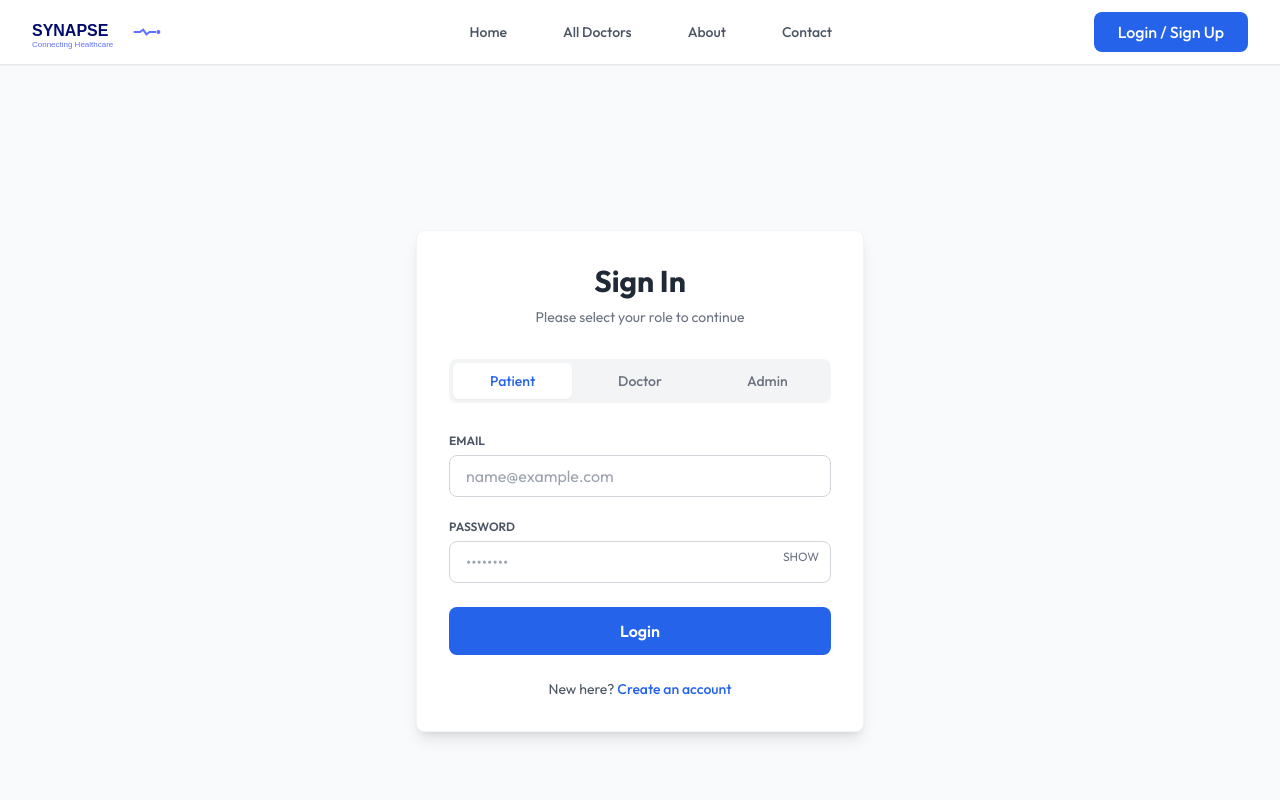
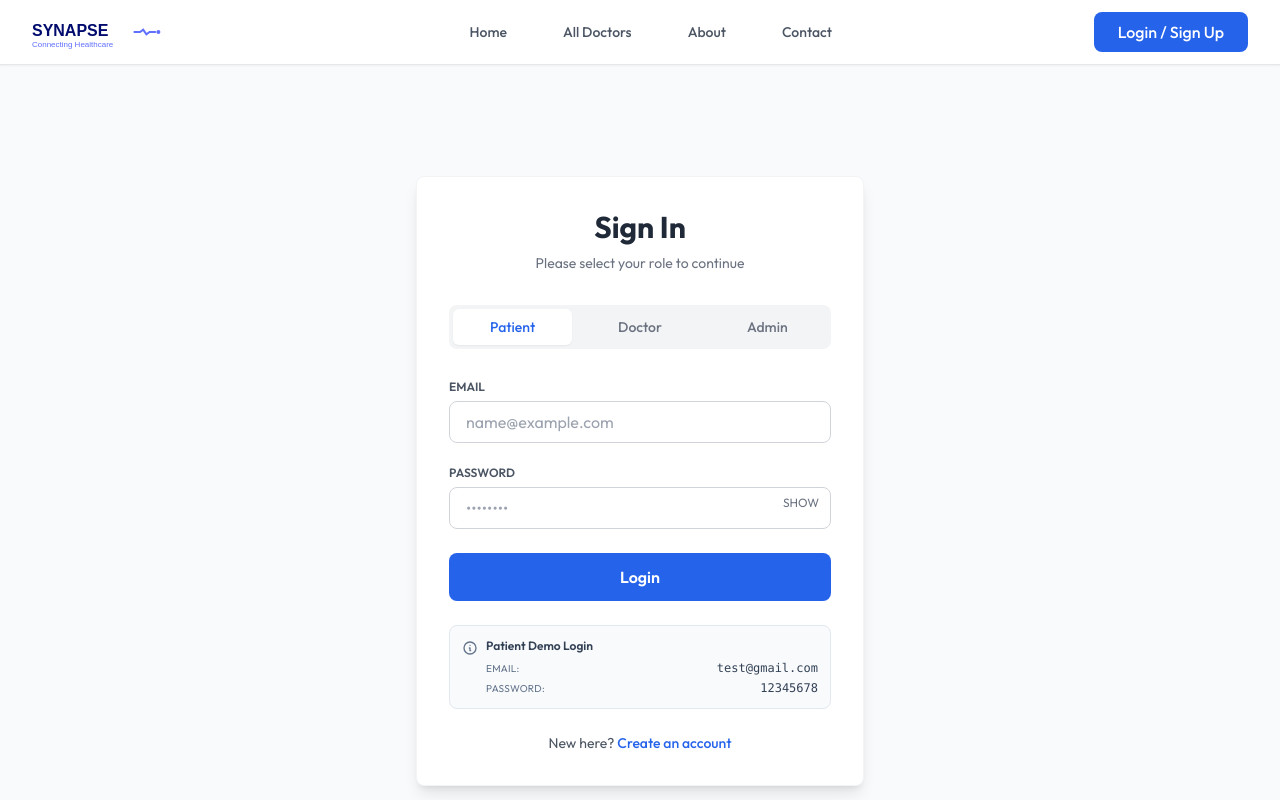
Before and after one commit to nipun1803/SYNAPSE, a React (Vite) app in the folder frontend/: page /unified-login in a window 1280 px wide. Shown: the top 800 px of the page. Built offline with nearby package versions, Linux system fonts and the light colour scheme; no server answers.

Commit message:
added demo credentials

```diff
--- a/frontend/src/pages/UnifiedLogin.jsx
+++ b/frontend/src/pages/UnifiedLogin.jsx
@@ -8,13 +8,12 @@ const DOCTOR_PORTAL_URL = import.meta.env.VITE_DOCTOR_URL || ADMIN_PORTAL_URL
 
 const UnifiedLogin = () => {
   const navigate = useNavigate()
-  const { backendUrl, loadUserProfileData } = useContext(AppContext) // for loading user data
+  const { backendUrl, loadUserProfileData } = useContext(AppContext)
 
   const [state, setState] = useState('Login')
   const [role, setRole] = useState('user')
   const [loading, setLoading] = useState(false)
   const [showPass, setShowPass] = useState(false)
-
 
   const [formData, setFormData] = useState({
     name: '',
@@ -26,12 +25,31 @@ const UnifiedLogin = () => {
     setFormData(prev => ({ ...prev, [e.target.name]: e.target.value }))
   }
 
-  // Roles configuration for mapping
+
   const roles = [
     { id: 'user', label: 'Patient' },
     { id: 'doctor', label: 'Doctor' },
     { id: 'admin', label: 'Admin' }
   ]
+
+
+  const guestCredentials = {
+    user: {
+      email: 'test@gmail.com',
+      password: '12345678',
+      label: 'Patient'
+    },
+    doctor: {
+      email: 'testdoc@gmail.com',
+      password: 'doctor123',
+      label: 'Doctor'
+    },
+    admin: {
+      email: 'admin@gmail.com',
+      password: 'admin123',
+      label: 'Admin'
+    }
+  }
 
   const onSubmit = async (e) => {
     e.preventDefault()
@@ -71,7 +89,6 @@ const UnifiedLogin = () => {
         } else {
           toast.error(data.message || 'Login failed')
         }
-
       } else {
         if (role !== 'user') return toast.error('Only patients can register online.')
 
@@ -108,6 +125,7 @@ const UnifiedLogin = () => {
     <div className='min-h-screen flex items-center justify-center bg-gray-50 py-12 px-4'>
       <form onSubmit={onSubmit} className='bg-white rounded-lg shadow-lg border border-gray-100 p-8 w-full max-w-md'>
 
+
         <div className='text-center mb-8'>
           <h1 className='text-3xl font-bold text-gray-800 mb-2'>
             {state === 'Login' ? 'Sign In' : 'Create Account'}
@@ -117,7 +135,7 @@ const UnifiedLogin = () => {
           </p>
         </div>
 
-        {/* Role Switcher - Mapped */}
+
         <div className='grid grid-cols-3 gap-2 mb-6 bg-gray-100 p-1 rounded-lg'>
           {roles.map((r) => (
             <button
@@ -132,6 +150,7 @@ const UnifiedLogin = () => {
             </button>
           ))}
         </div>
+
 
         <div className='space-y-4'>
           {state === 'Sign Up' && role === 'user' && (
@@ -180,6 +199,7 @@ const UnifiedLogin = () => {
           </div>
         </div>
 
+
         <button
           disabled={loading}
           className='w-full mt-6 py-3 bg-blue-600 hover:bg-blue-700 text-white font-semibold rounded-lg transition-all disabled:opacity-70 disabled:cursor-not-allowed'
@@ -187,7 +207,33 @@ const UnifiedLogin = () => {
           {loading ? 'Processing...' : (state === 'Login' ? 'Login' : 'Create Account')}
         </button>
 
-        {/* Toggle Login/Signup */}
+        {/* Guest Credentials Display  */}
+        {state === 'Login' && (
+          <div className='mt-6 p-3 bg-slate-50 rounded-lg border border-slate-200'>
+            <div className='flex items-start gap-2'>
+              <svg className='w-4 h-4 text-slate-500 mt-0.5 flex-shrink-0' fill='none' stroke='currentColor' viewBox='0 0 24 24'>
+                <path strokeLinecap='round' strokeLinejoin='round' strokeWidth={2} d='M13 16h-1v-4h-1m1-4h.01M21 12a9 9 0 11-18 0 9 9 0 0118 0z' />
+              </svg>
+              <div className='flex-1 min-w-0'>
+                <p className='text-xs font-semibold text-slate-700 mb-1.5'>
+                  {guestCredentials[role].label} Demo Login
+                </p>
+                <div className='space-y-1'>
+                  <div className='flex items-center justify-between gap-2'>
+                    <span className='text-[10px] text-slate-500 uppercase tracking-wide'>Email:</span>
+                    <span className='text-xs text-slate-700 font-mono truncate'>{guestCredentials[role].email}</span>
+                  </div>
+                  <div className='flex items-center justify-between gap-2'>
+                    <span className='text-[10px] text-slate-500 uppercase tracking-wide'>Password:</span>
+                    <span className='text-xs text-slate-700 font-mono'>{guestCredentials[role].password}</span>
+                  </div>
+                </div>
+              </div>
+            </div>
+          </div>
+        )}
+
+
         <div className='mt-6 text-center text-sm text-gray-600'>
           {state === 'Login' ? (
             <p>New here? <span onClick={() => setState('Sign Up')} className='text-blue-600 font-medium cursor-pointer hover:underline'>Create an account</span></p>
@@ -196,7 +242,7 @@ const UnifiedLogin = () => {
           )}
         </div>
 
-        {/* Warning for non-patients */}
+
         {state === 'Sign Up' && role !== 'user' && (
           <div className='mt-4 p-3 bg-yellow-50 text-yellow-700 text-xs rounded border border-yellow-200'>
             Note: Doctors and Admins must be added by the system administrator.
```
